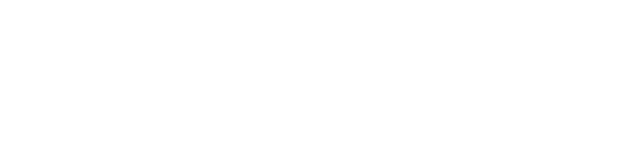
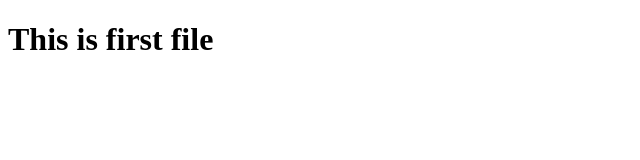
Before and after one commit to nethmi95/Github_test, a plain HTML site: page index.html in a window 1280 px wide. Shown: the whole page, without its empty margins (0-640 px from the left). Drawn offline with Linux system fonts and the light colour scheme.

Commit message:
I modified index.html file

```diff
--- a/index.html
+++ b/index.html
@@ -7,5 +7,6 @@
     <meta name="viewport" content="width=device-width, initial-scale=1">
 </head>
 <body>
+    <h1>This is first file</h1>
 </body>
 </html>
```
